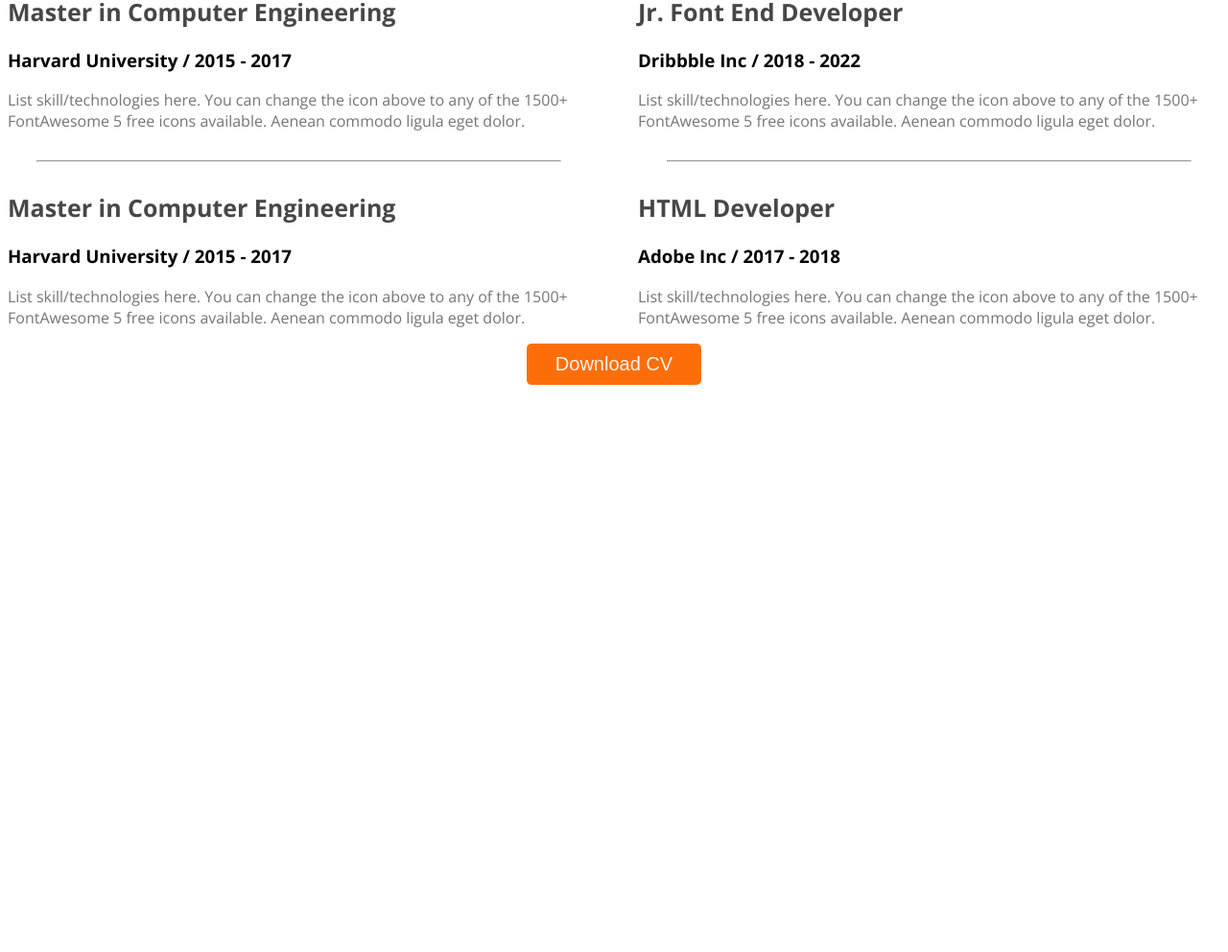
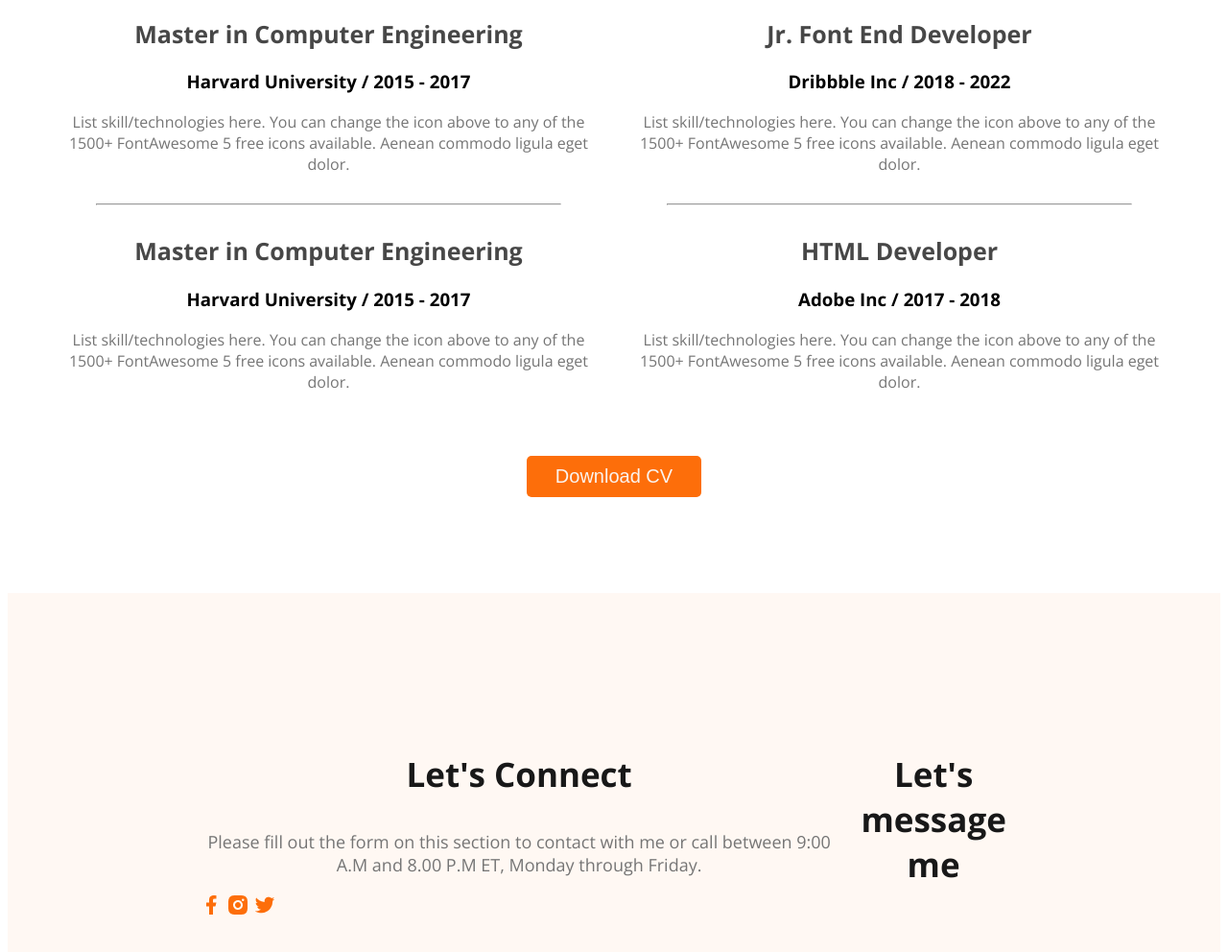
Before and after one commit to FarzanaPolin22/my-first-web, a plain HTML site: page index.html in a window 1280 px wide. Shown: the part 3232-4224 px from the top of the page at 96% size. Before the commit the page ends 3641 px from the top, so only its background shows below. Drawn offline with nearby package versions, Linux system fonts and the light colour scheme.

Commit message:
add my footer

```diff
--- a/index.html
+++ b/index.html
@@ -138,14 +138,20 @@
             <div class="download-cv">
                 <button class="button-primary">Download CV</button>
             </div>
-
-
-
-
         </section>
-
     </main>
     <footer>
+         <div class="footer-column">
+            <h3 class="section-title">Let's Connect</h3>
+            <p class="section-description">Please fill out the form on this section to contact with me or call between 9:00 A.M and 8.00 P.M ET, Monday through Friday.</p>
+            <div class="social-link">
+                <a href=""><img src="images/icons/facebook.png" alt=""></a>
+                <a href=""><img src="images/icons/insta.png" alt=""></a>
+                <a href=""><img src="images/icons/twitter.png" alt=""></a>
+            </div>
+         </div>
+    <div class="footer-column"></div>
+    <h3 class="section-title">Let's message me</h3>
 
     </footer>
 
--- a/styles/portfolio.css
+++ b/styles/portfolio.css
@@ -103,13 +103,14 @@
   }
   /* main section styles */
 
-.main{
+main{
     max-width: 1140px;
     margin: 0 auto ;
+    text-align: center;
 }
-main section{
+.main section{
     margin-top: 130px;
-
+    text-align: center;
 
 }
 
@@ -136,9 +137,10 @@
 #what-i-do-description{
     padding: 30px 150px;
     text-align: center;
+    display: flex;
   }
 
-.skill-container{
+skill-container{
     display: flex;
 justify-content: space-around
 }
@@ -181,4 +183,12 @@
 }
 .download-cv{
     text-align: center;
+    margin-top: 50px;
 }
+/* footer style */
+footer {
+    display: flex;
+    background: #fff8f3;
+    padding: 130px 200px;margin-top: 100px;
+
+}
```
